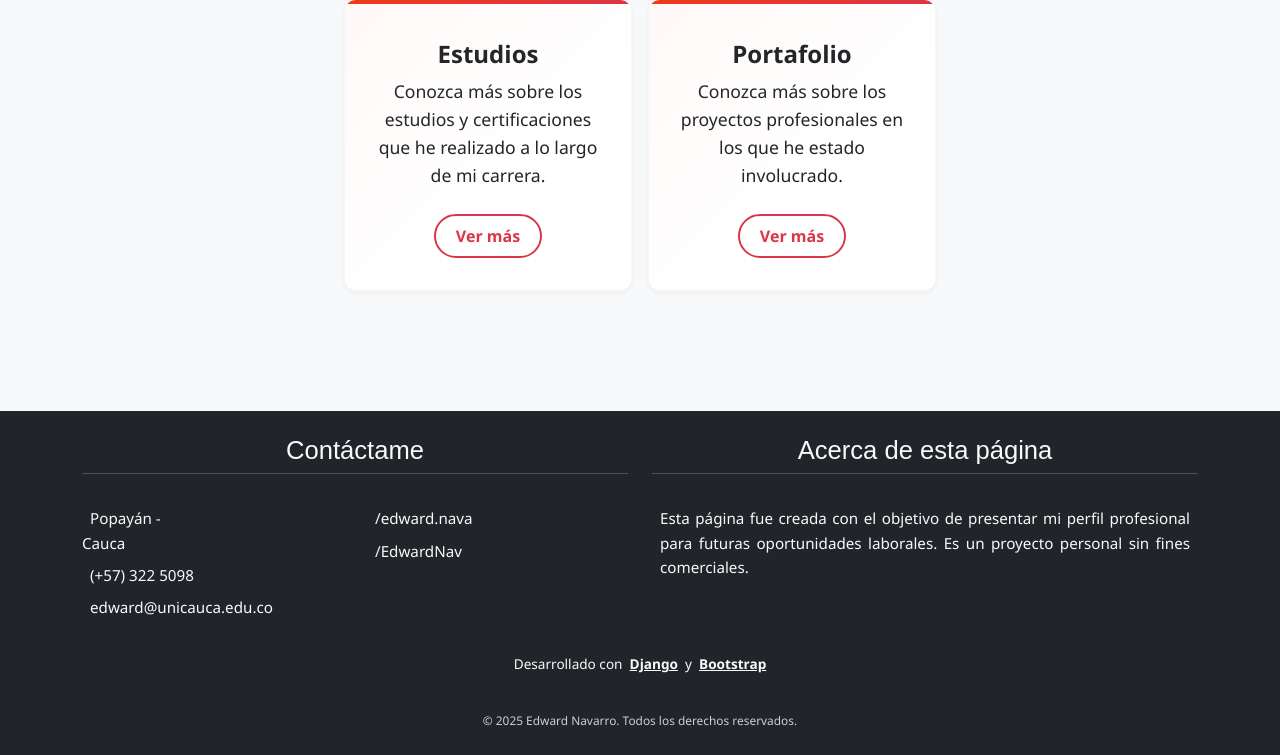
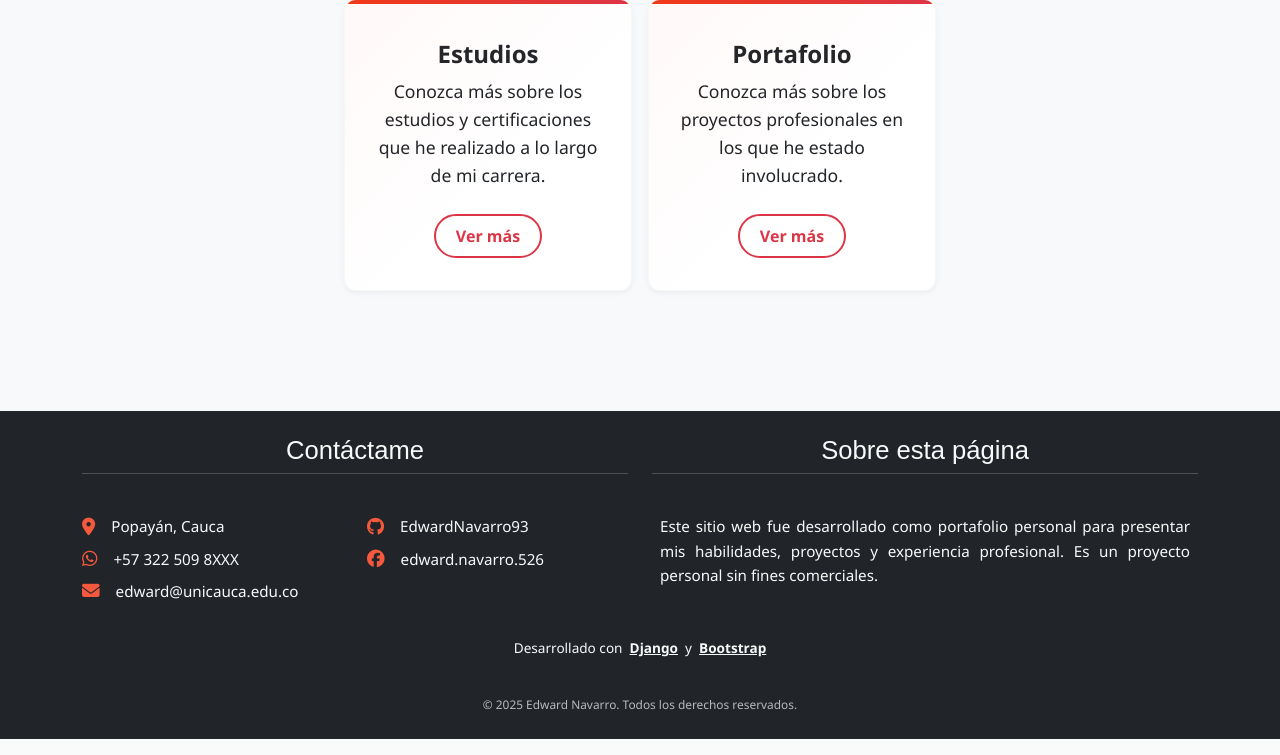
Before and after one commit to EdwardNavarroAs/portafolio, a Django app: page / in a window 1280 px wide. Shown: the part 1388-2143 px from the top of the page. Run offline with Django 5.2, Linux system fonts and the light colour scheme.

Commit message:
Finalizando la estructura general del footer para todas las paginas en general

```diff
--- a/miweb/static/css/footer.css
+++ b/miweb/static/css/footer.css
@@ -1,83 +1,91 @@
-/* ======= ESTILOS GENERALES DEL FOOTER ======= */
+/* ======= FOOTER GENERAL ======= */
 .footer {
   background-color: #0b1011;
   color: #ffffff;
   font-family: 'Segoe UI', Roboto, Inter, sans-serif;
-  padding: 2rem 0 1.5rem;
+  padding: 2rem 1rem 1.5rem;
   margin-top: auto;
 }
 
-/* Estructura de secciones */
+/* Títulos de sección */
+.footer-subtitle {
+  font-family: 'Montserrat', sans-serif;
+  font-size: 1.2rem;
+  border-bottom: 1px solid #ffffff33;
+  padding-bottom: 0.5rem;
+  margin-bottom: 1.5rem;
+  text-align: center;
+}
+
+/* Secciones estructurales */
 .footer-contact,
 .footer-about {
   display: flex;
   flex-direction: column;
-  justify-content: flex-start;
   gap: 1rem;
+  margin-bottom: 2rem;
 }
 
-/* Subtítulos */
-.footer-subtitle {
-  font-family: 'Montserrat', sans-serif;
-  text-align: center;
-  font-size: clamp(1.2rem, 2.5vw, 1.6rem);
-  border-bottom: 1px solid #ffffff33;
-  padding-bottom: 0.5rem;
-  margin-bottom: 1rem;
-  display: flex;
-  justify-content: center;
-  align-items: center;
-}
-
-/* Lista de contacto */
+/* Listas de contacto */
 .footer-contact__list {
   display: flex;
-  flex-wrap: wrap;
-  justify-content: space-between;
+  flex-direction: column;
   gap: 1rem;
 }
 
 .footer-contact ul {
   list-style: none;
-  padding-left: 0;
+  padding: 0;
   margin: 0;
-  width: 48%;
+  width: 100%;
 }
 
 .footer-contact li {
+  font-size: 0.95rem;
   margin-bottom: 0.5rem;
-  font-size: 0.95rem;
 }
 
-.footer-contact i {
-  margin-right: 8px;
-  color: #f5593d;
+/* Enlaces de contacto: ícono + texto alineados */
+.footer-contact li a {
+  display: flex;
+  align-items: center;
+  gap: 0.5rem;
+  color: inherit;
+  text-decoration: none;
+  transition: color 0.3s ease, text-decoration 0.3s ease;
+
+  /* 🔒 Evita salto de línea entre Popayán, Cauca */
+  white-space: nowrap;
 }
 
-.footer-contact a {
-  color: inherit;
-  text-decoration: none;
-  transition: color 0.3s ease;
+.footer-contact li a:hover {
+  color: #f5593d;
+  text-decoration: underline;
 }
 
-.footer-contact a:hover {
+/* Estilo del ícono */
+.footer-contact i {
+  font-size: 1.1rem;
   color: #f5593d;
-  text-decoration: underline;
+  flex-shrink: 0;
+  line-height: 1;
 }
 
 /* Acerca de esta página */
 .footer-about p {
   font-size: 0.95rem;
   line-height: 1.6;
-  text-align: justify;
+  text-align: left;
   padding: 0 0.5rem;
+  margin: 0;
 }
 
-/* Créditos y derechos */
+/* Créditos */
 .footer-description,
 .footer-copyright {
   text-align: center;
   font-size: 0.85rem;
+  margin-top: 1rem;
 }
 
 .footer-description a {
@@ -91,33 +99,41 @@
 }
 
 .footer-copyright {
-  margin-top: 1rem;
-  opacity: 0.8;
+  opacity: 0.7;
 }
 
-/* Logos (si se usan) */
+/* Logos usados en los créditos (Django, Bootstrap, etc.) */
 .angularlogo,
 .bootstraplogo {
-  max-width: 30px;
+  max-width: 28px;
+  margin-left: 8px;
   vertical-align: middle;
-  margin-left: 6px;
 }
 
-/* ======= RESPONSIVE ======= */
-@media (max-width: 768px) {
+/* ======= DESKTOP STYLES ======= */
+@media (min-width: 768px) {
+  .footer-subtitle {
+    font-size: clamp(1.2rem, 2.5vw, 1.6rem);
+  }
+
+  .footer-contact,
+  .footer-about {
+    margin-bottom: 0;
+  }
+
+
   .footer-contact__list {
-    flex-direction: column;
+    flex-direction: row;
+    flex-wrap: wrap;
+    justify-content: space-between;
   }
 
   .footer-contact ul {
-    width: 100%;
+    width: 48%;
   }
 
   .footer-about p {
-    text-align: left;
+    text-align: justify;
   }
 
-  .footer-subtitle {
-    font-size: 1.25rem;
-  }
 }
--- a/miweb/templates/miweb/base.html
+++ b/miweb/templates/miweb/base.html
@@ -6,12 +6,15 @@
     <title>{% block title %}Edward Navarro{% endblock %}</title>
     <meta name="viewport" content="width=device-width, initial-scale=1">
 
-    <!-- SEO / Open Graph (opcional para destacar tu perfil) -->
+    <!-- SEO / Open Graph -->
     <meta name="description" content="Portafolio profesional de Edward Navarro, Ingeniero en Electrónica y Telecomunicaciones.">
     <meta name="author" content="Edward Navarro">
 
     <!-- Bootstrap 5 -->
     <link rel="stylesheet" href="https://cdn.jsdelivr.net/npm/bootstrap@5.3.3/dist/css/bootstrap.min.css">
+
+    <!-- Font Awesome (íconos) -->
+    <link rel="stylesheet" href="https://cdnjs.cloudflare.com/ajax/libs/font-awesome/6.5.0/css/all.min.css">
 
     <!-- Estilos personalizados -->
     <link rel="stylesheet" href="{% static 'css/navbar.css' %}">
@@ -21,17 +24,16 @@
 </head>
 <body>
 
-    <!-- Navbar (actívalo si ya lo tienes) -->
+    <!-- Navbar -->
     {% include 'miweb/partials/navbar.html' %}
 
     <!-- Contenido específico de cada página -->
     {% block content %}{% endblock %}
 
-    <!-- Footer común -->
+    <!-- Footer -->
     {% include 'miweb/partials/footer.html' %}
 
     <!-- Scripts -->
-     <!-- Scripts de Bootstrap -->
     <script src="https://cdn.jsdelivr.net/npm/bootstrap@5.3.3/dist/js/bootstrap.bundle.min.js"></script>
     <script src="{% static 'js/base.js' %}"></script>
     {% block extra_js %}{% endblock %}
--- a/miweb/templates/miweb/home.html
+++ b/miweb/templates/miweb/home.html
@@ -4,7 +4,7 @@
 {% block title %}Inicio - Edward Navarro{% endblock %}
 
 {% block extra_css %}
-<link rel="stylesheet" href="{% static 'css/home.css' %}?v=108">
+<link rel="stylesheet" href="{% static 'css/home.css' %}?v=105">
 {% endblock %}
 
 {% block content %}
--- a/miweb/templates/miweb/partials/footer.html
+++ b/miweb/templates/miweb/partials/footer.html
@@ -4,7 +4,7 @@
     <!-- Título oculto para accesibilidad -->
     <h2 class="visually-hidden">Pie de página</h2>
 
-    <!-- Fila principal -->
+    <!-- Contenido principal del footer -->
     <div class="row mb-4 footer-content">
 
       <!-- Columna de contacto -->
@@ -14,20 +14,20 @@
           <div class="col-sm-6">
             <ul class="list-unstyled">
               <li>
-                <a href="https://goo.gl/maps/y46dVyWxZiCLAkB76" target="_blank" rel="noopener noreferrer" aria-label="Ubicación en Google Maps">
-                  <i class="fas fa-map-marker-alt me-2"></i>
-                  <span>Popayán - Cauca</span>
+                <a href="https://goo.gl/maps/y46dVyWxZiCLAkB76" target="_blank" rel="noopener noreferrer" aria-label="Ver ubicación en Google Maps">
+                  <i class="fas fa-map-marker-alt me-2" aria-hidden="true"></i>
+                  <span>Popayán, Cauca</span>
                 </a>
               </li>
               <li>
-                <a href="https://web.whatsapp.com/" target="_blank" rel="noopener noreferrer" aria-label="Chat por WhatsApp">
-                  <i class="fab fa-whatsapp me-2"></i>
-                  <span>(+57) 322 5098</span>
+                <a href="https://web.whatsapp.com/" target="_blank" rel="noopener noreferrer" aria-label="Escribir por WhatsApp">
+                  <i class="fab fa-whatsapp me-2" aria-hidden="true"></i>
+                  <span>+57 322 509 8XXX</span>
                 </a>
               </li>
               <li>
                 <a href="mailto:edward@unicauca.edu.co" aria-label="Enviar correo a edward@unicauca.edu.co">
-                  <i class="fas fa-envelope me-2"></i>
+                  <i class="fas fa-envelope me-2" aria-hidden="true"></i>
                   <span>edward@unicauca.edu.co</span>
                 </a>
               </li>
@@ -36,15 +36,15 @@
           <div class="col-sm-6">
             <ul class="list-unstyled">
               <li>
-                <a href="https://www.facebook.com/edward.navarro.526/" target="_blank" rel="noopener noreferrer" aria-label="Facebook">
-                  <i class="fab fa-facebook me-2"></i>
-                  <span>/edward.nava</span>
+                <a href="https://github.com/EdwardNavarro93" target="_blank" rel="noopener noreferrer" aria-label="Perfil en GitHub">
+                  <i class="fab fa-github me-2" aria-hidden="true"></i>
+                  <span>EdwardNavarro93</span>
                 </a>
               </li>
               <li>
-                <a href="https://github.com/EdwardNavarro93" target="_blank" rel="noopener noreferrer" aria-label="GitHub">
-                  <i class="fab fa-github me-2"></i>
-                  <span>/EdwardNav</span>
+                <a href="https://www.facebook.com/edward.navarro.526/" target="_blank" rel="noopener noreferrer" aria-label="Perfil en Facebook">
+                  <i class="fab fa-facebook me-2" aria-hidden="true"></i>
+                  <span>edward.navarro.526</span>
                 </a>
               </li>
             </ul>
@@ -54,9 +54,9 @@
 
       <!-- Columna de descripción -->
       <div class="col-md-6 footer-about">
-        <h5 class="footer-subtitle">Acerca de esta página</h5>
+        <h5 class="footer-subtitle">Sobre esta página</h5>
         <p>
-          Esta página fue creada con el objetivo de presentar mi perfil profesional para futuras oportunidades laborales.
+          Este sitio web fue desarrollado como portafolio personal para presentar mis habilidades, proyectos y experiencia profesional.
           Es un proyecto personal sin fines comerciales.
         </p>
       </div>
```
